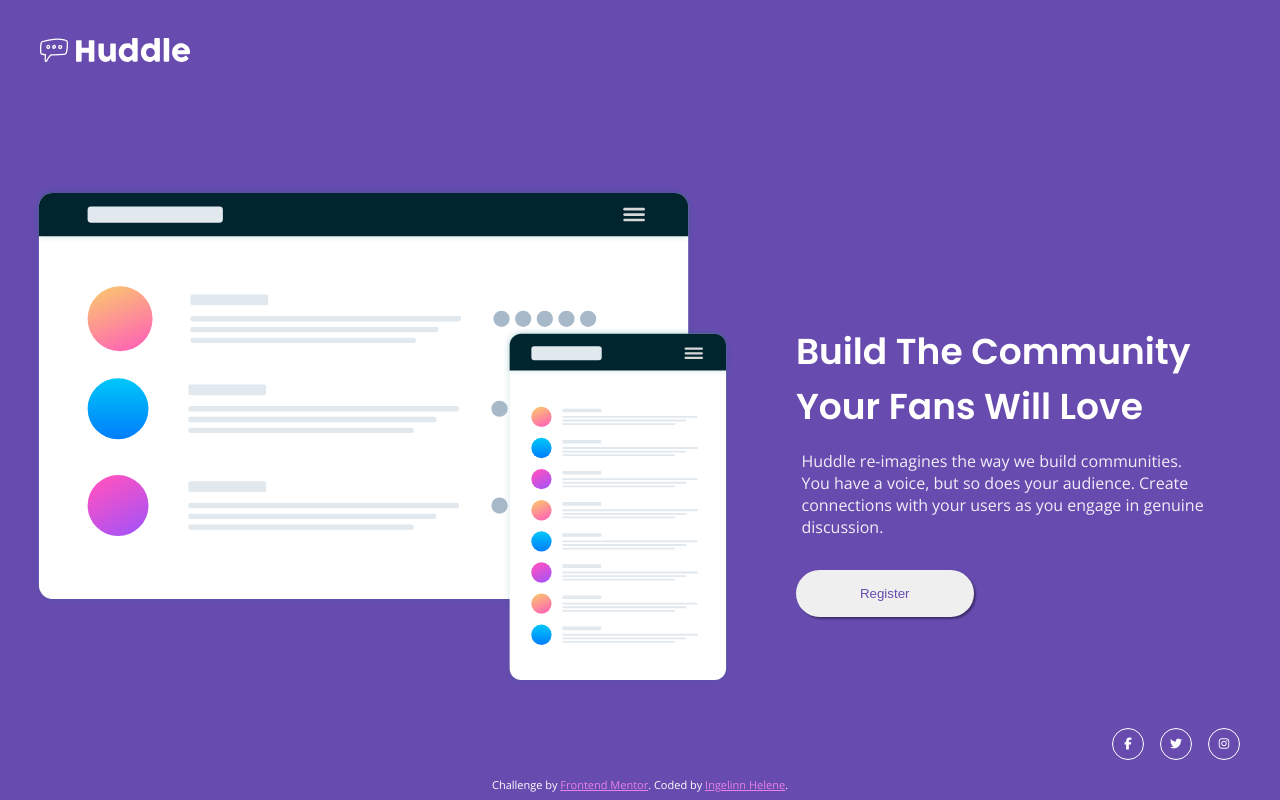
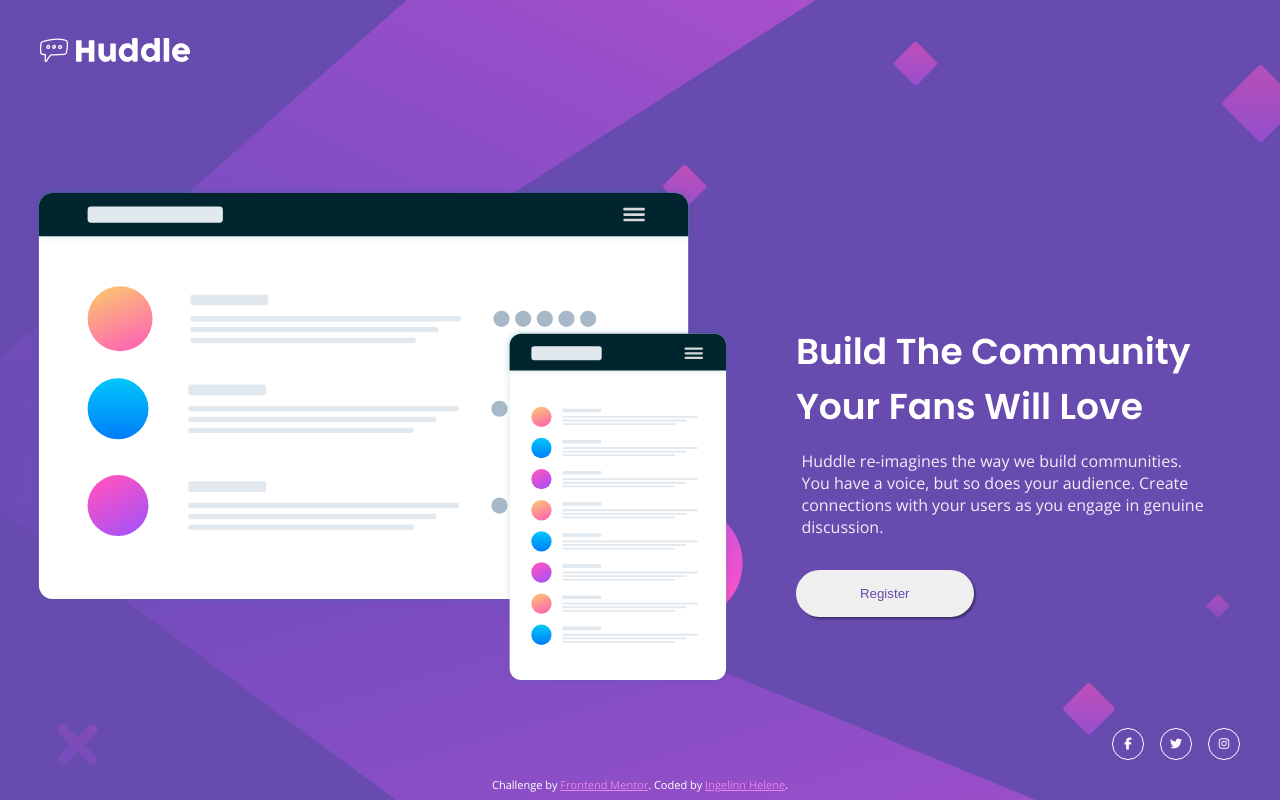
Before and after one commit to ihlonne/Huddle-landing-page, a plain HTML site: page index.html in a window 1280 px wide. Drawn offline with nearby package versions, Linux system fonts and the light colour scheme.

Commit message:
CSS: fixed img src

```diff
--- a/resources/css/styles.css
+++ b/resources/css/styles.css
@@ -44,7 +44,7 @@ h1 {
 /* Background image */
 
 .bg__image {
-    background: url('../resources/images/bg-mobile.svg') no-repeat center / cover;
+    background: url('../images/bg-mobile.svg') no-repeat center / cover;
     position: absolute;
     top: 0;
     left: 0;
@@ -55,7 +55,7 @@ h1 {
 
 @media only screen and (min-width: 768px) {
     .bg__image {
-        background: url('../resources/images/bg-desktop.svg') no-repeat center / cover;
+        background: url('../images/bg-desktop.svg') no-repeat center / cover;
     }
 }
 
```
